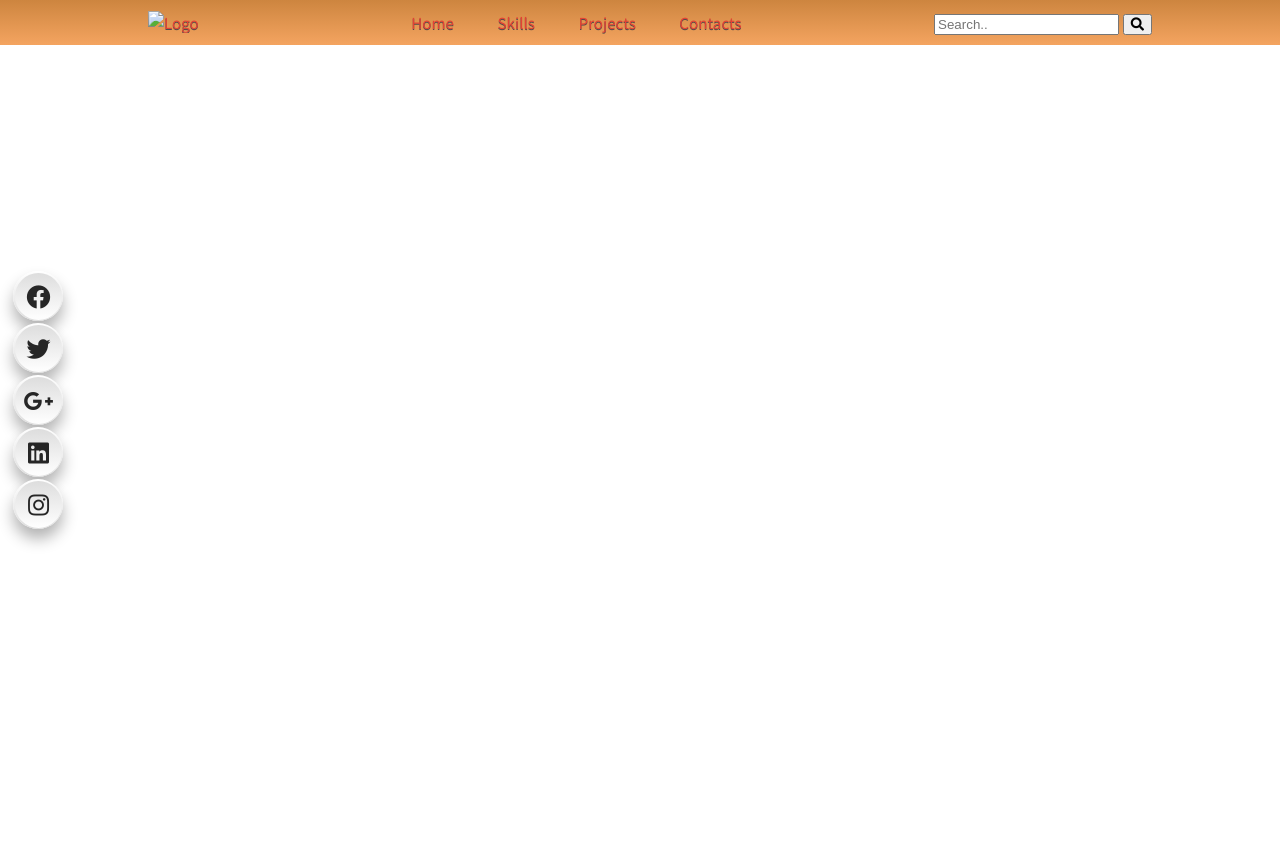
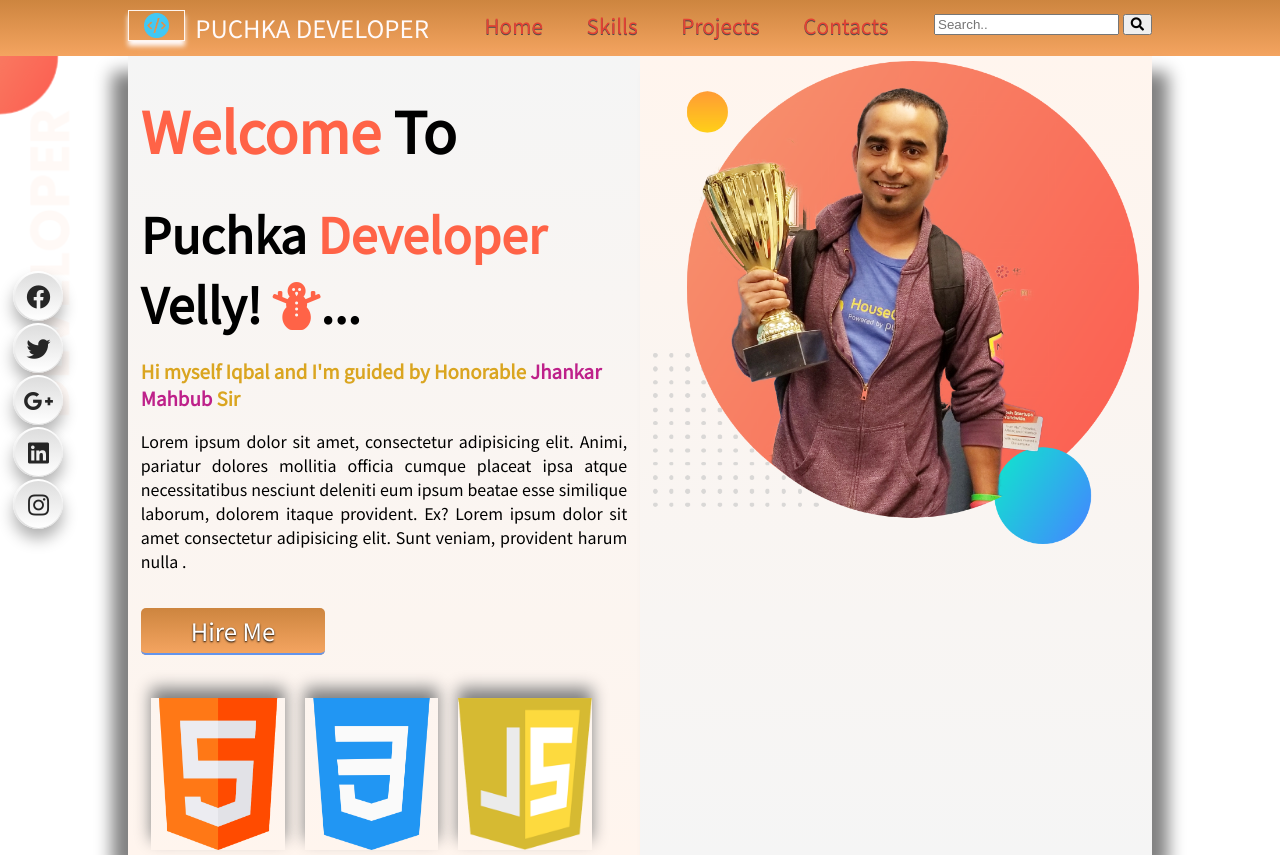
Before and after one commit to iqbalcb88/my-portfolio, a plain HTML site: page index.html in a window 1280 px wide. Before the commit the page ends 800 px from the top, so only its background shows below. Drawn offline with Linux system fonts and the light colour scheme.

Commit message:
Header Section Complete

```diff
--- a/index.html
+++ b/index.html
@@ -5,6 +5,7 @@
     <meta http-equiv="X-UA-Compatible" content="IE=edge" />
     <meta name="viewport" content="width=device-width, initial-scale=1.0" />
     <title>My Portfolio</title>
+    <link rel="shortcut icon" href="images/logo-main.png" type="image/x-icon" />
     <link rel="preconnect" href="https://fonts.googleapis.com" />
     <link rel="preconnect" href="https://fonts.gstatic.com" crossorigin />
     <link
@@ -24,8 +25,11 @@
   </head>
   <body>
     <header class="navbar">
-      <div class="logo">
-        <a class="link" href="#"><img src="logo" alt="Logo" /></a>
+      <div class="logo-container">
+        <a class="logo-link" href="#"
+          ><img class="logo" src="images/logo-main.png" alt="Logo"
+        /></a>
+        <p class="company-name">PUCHKA DEVELOPER</p>
       </div>
       <div class="menu">
         <ul class="menu-items">
@@ -72,6 +76,50 @@
       </ol>
     </section>
 
-    <section class="banner"></section>
+    <section class="banner">
+      <div class="left-side">
+        <h1><span style="color: tomato">Welcome</span> To</h1>
+        <h2>
+          Puchka <span style="color: tomato">Developer</span> Velly!
+          <i class="fas fa-snowman" style="color: tomato"></i>...
+        </h2>
+        <h3>
+          <span style="color: goldenrod"
+            >Hi myself Iqbal and I'm guided by Honorable
+            <span style="color: rgb(190, 33, 138)">Jhankar Mahbub</span>
+            Sir</span
+          >
+        </h3>
+        <p>
+          Lorem ipsum dolor sit amet, consectetur adipisicing elit. Animi,
+          pariatur dolores mollitia officia cumque placeat ipsa atque
+          necessitatibus nesciunt deleniti eum ipsum beatae esse similique
+          laborum, dolorem itaque provident. Ex? Lorem ipsum dolor sit amet
+          consectetur adipisicing elit. Sunt veniam, provident harum nulla .
+        </p>
+        <a class="link-button" href="#">Hire Me</a>
+        <div class="code-lang">
+          <img src="images/html.png" alt="HTML" />
+          <img src="images/css-3.png" alt="CSS" />
+          <img src="images/javascript.png" alt="Java Script" />
+          <!-- <div class="lang-name">
+            <ul>
+              <li class="lang-list" style="color: orange">
+                <i class="far fa-arrow-alt-circle-right"></i> HTML
+              </li>
+              <li class="lang-list" style="color: aqua">
+                <i class="far fa-arrow-alt-circle-right"></i> CSS
+              </li>
+              <li class="lang-list" style="color: gold">
+                <i class="far fa-arrow-alt-circle-right"></i> JS
+              </li>
+            </ul>
+          </div> -->
+        </div>
+      </div>
+      <div class="right-side">
+        <img src="images/jhankar.png" alt="jhankar" />
+      </div>
+    </section>
   </body>
 </html>
--- a/style.css
+++ b/style.css
@@ -13,6 +13,21 @@ body {
   background-image: linear-gradient(#cd853f, #f4a460);
   padding: 10px 10%;
 }
+.logo-container {
+  display: flex;
+}
+.company-name {
+  margin: 0 10px;
+  display: inline-block;
+  font-size: 1.5em;
+  color: snow;
+}
+.logo {
+  height: 25px;
+  border: 1px solid seashell;
+  padding: 2px 15px;
+  box-shadow: 0px 5px 5px snow;
+}
 .menu-items {
   list-style: none;
   margin: 0;
@@ -21,11 +36,15 @@ body {
 .item {
   display: inline-block;
 }
+.logo-link {
+  text-decoration: none;
+  color: #e34234;
+}
 .link {
   text-decoration: none;
   color: #e34234;
   padding: 5px 20px;
-  font-size: 0.95em;
+  font-size: 1.3em;
   text-shadow: 0px 0.5px 0px #4d4d4d;
 }
 .link:hover {
@@ -37,7 +56,9 @@ body {
   transition: 0.5s;
 }
 /* social media icons */
-
+.social-icons {
+  float: left;
+}
 ol {
   position: fixed;
   top: 50%;
@@ -106,3 +127,88 @@ ol li:nth-child(5) a:hover .fab {
 }
 
 /* end of social media icons */
+
+/* banner section start */
+.banner {
+  padding: 0 10%;
+  background-image: url(images/top-banner.png);
+  background-repeat: no-repeat;
+  display: flex;
+}
+h1 {
+  font-size: 3.5em;
+  margin: 0.5em 0em;
+}
+h2 {
+  font-size: 3em;
+  margin: 0.3em 0em;
+}
+.banner .left-side {
+  background-image: linear-gradient(#f5f5f5, #fff5ee);
+  padding: 0.3em 0.8em;
+  box-shadow: -1em 1em 1em grey;
+}
+.banner .right-side {
+  background-image: linear-gradient(#fff5ee, #f5f5f5);
+  padding: 0.3em 0.8em;
+  box-shadow: 1em 1em 1em grey;
+}
+
+.left-side,
+.right-side {
+  width: 50%;
+}
+.left-side p {
+  margin-bottom: 2.5em;
+  text-align: justify;
+}
+.right-side img {
+  width: 100%;
+}
+.link-button {
+  border-bottom: 2px solid cornflowerblue;
+  font-size: 1.5em;
+  text-decoration: none;
+  color: #fff;
+  text-shadow: 0 1px 2px #000;
+  background-image: linear-gradient(#cd853f, #f4a460);
+  padding: 5px 50px;
+  border-radius: 5px;
+}
+.link-button:hover {
+  border-left: 5px solid;
+  border-image: linear-gradient(blue, cyan);
+  border-image-slice: 1;
+  box-shadow: inset 2em 0.5em gold;
+  color: beige;
+  transition: 0.3s;
+  border-bottom: 0;
+}
+
+.code-lang {
+  margin-top: 50px;
+  display: flex;
+}
+.code-lang img {
+  width: 27.5%;
+  box-shadow: 0 -10px 15px grey;
+  margin: 0 10px;
+}
+/* .lang-name {
+  border: 1px solid whitesmoke;
+  box-shadow: 0 -10px 15px grey;
+  background-image: linear-gradient(
+    rgba(0, 255, 255, 1),
+    rgba(255, 217, 0, 1),
+    rgba(255, 99, 71, 1)
+  );
+  border-bottom-left-radius: 50%;
+  border-bottom-right-radius: 50%;
+}*/
+.lang-name ul {
+  list-style: none;
+}
+.lang-list {
+  padding: 10px 5px;
+  font-size: 1.5em;
+}
```
Also changed, not shown: images/css-3.png (added), images/dream-bg.png (added), images/exp-bg.png (added), images/html.png (added), images/javascript.png (added), images/jhankar.png (added), images/jhankar2.png (added), images/js.png (added), images/logo-main.png (added), images/logo.png (added), images/my-bg.png (added), images/my-bg2.png (added), images/top-banner.png (added).
